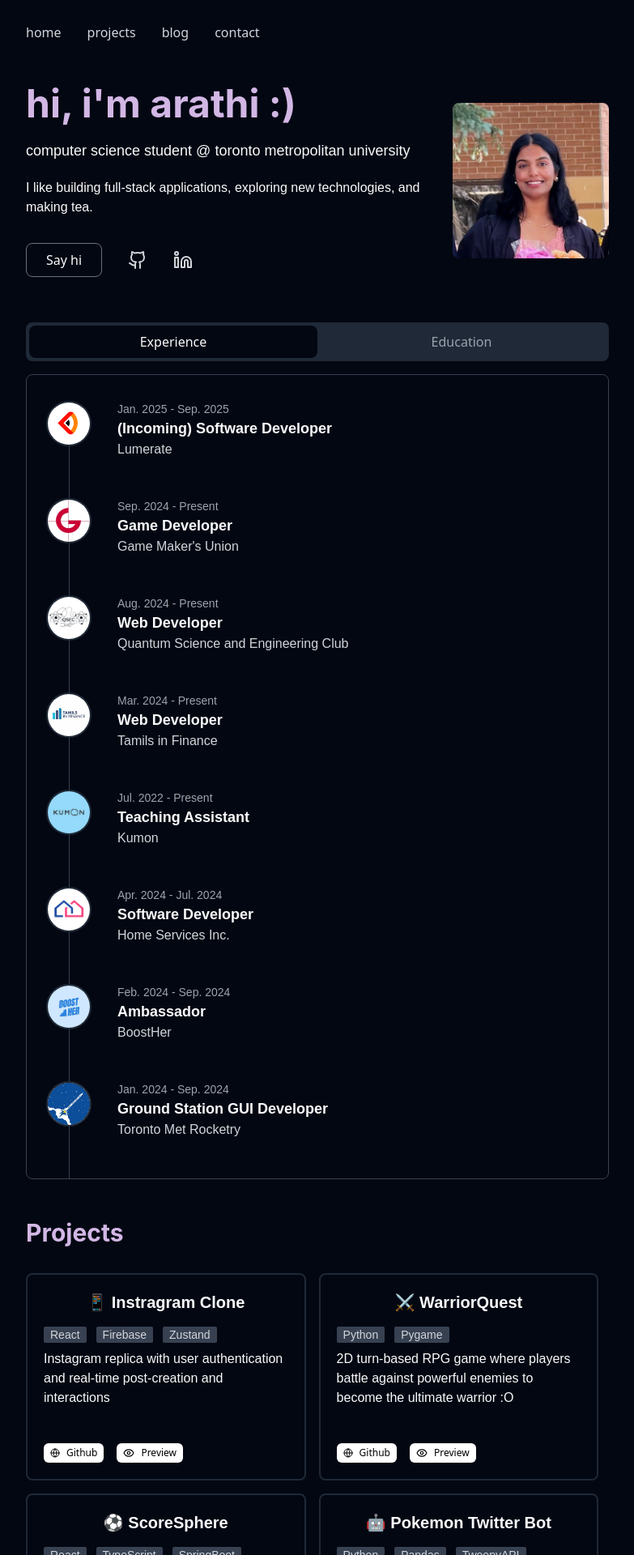
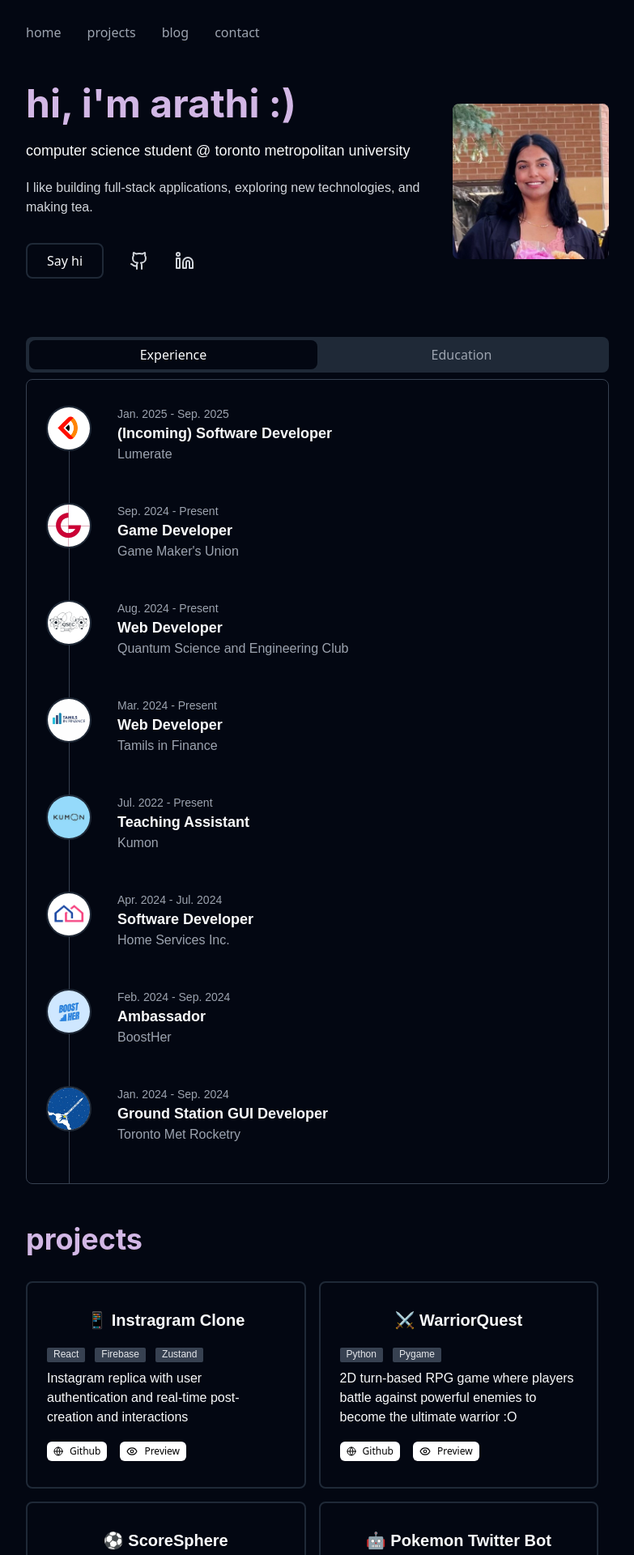
Before and after one commit to avallip443/arathi, a React (Vite) app: page / in a window 1280 px wide. Shown: the top 1920 px of the page at 81% size, without its empty margins (248-1031 px from the left). Built offline with nearby package versions, Linux system fonts and the light colour scheme.

Commit message:
update styling

```diff
--- a/src/components/about/About.tsx
+++ b/src/components/about/About.tsx
@@ -6,20 +6,20 @@ const About: React.FC = () => {
     <div className="py-6">
       <div className="flex gap-8">
         <div className="w-4/5">
-          <h1 className="text-5xl font-bold pb-5 text-[#d2b7e5]">
+          <h1 className="text-5xl pb-5">
             hi, i'm arathi :)
           </h1>
           <h4 className="text-lg pb-5">
             computer science student @ toronto metropolitan university
           </h4>
-          <p className="pb-8">
+          <p className="text-gray-300 pb-8">
             I like building full-stack applications, exploring new technologies,
             and making tea.
           </p>
 
           <div className="flex gap-8 items-center">
             <a href="mailto:avallpipuranathan@gmail.com">
-              <button className="px-6 py-2 border border-gray-500 rounded-lg hover:bg-gray-800 hover:border-[#d2b7e5] hover:text-[#d2b7e5]">
+              <button className="px-6 py-2 border-2 border-gray-800 rounded-lg hover:bg-gray-800 hover:border-[#d2b7e5] hover:text-[#d2b7e5]">
                 Say hi
               </button>
             </a>
--- a/src/components/experience/Card.tsx
+++ b/src/components/experience/Card.tsx
@@ -33,7 +33,7 @@ const Card: React.FC<CardProps> = ({
           {start} - {end}
         </p>
         <h3 className="font-semibold text-lg">{title}</h3>
-        <h4 className="text-gray-300">{name}</h4>
+        <h4 className="text-gray-400">{name}</h4>
         <ul className="mt-2 list-disc list-inside">
           {description && description.map((desc, index) => (
             <li key={index} className="text-gray-300 text-sm">
--- a/src/components/experience/Experience.tsx
+++ b/src/components/experience/Experience.tsx
@@ -8,12 +8,12 @@ const Experience: React.FC = () => {
   const [activeTab, setActiveTab] = useState<Tab>("Experience");
 
   return (
-    <div className="pt-8">
+    <div className="pt-12">
       {/* Tabs */}
       <div className="flex rounded-lg bg-gray-800 p-1">
         <button
           onClick={() => setActiveTab("Experience")}
-          className={`flex-1 py-2 text-center rounded-lg ${
+          className={`flex-1 py-1.5 text-center rounded-lg ${
             activeTab === "Experience" ? "bg-[#030712]" : "text-gray-400"
           }`}
         >
@@ -21,7 +21,7 @@ const Experience: React.FC = () => {
         </button>
         <button
           onClick={() => setActiveTab("Education")}
-          className={`flex-1 py-2 text-center rounded-lg ${
+          className={`flex-1 py-1.5 text-center rounded-lg ${
             activeTab === "Education" ? "bg-[#030712]" : "text-gray-400"
           }`}
         >
@@ -30,7 +30,7 @@ const Experience: React.FC = () => {
       </div>
 
       {/* Tab Content */}
-      <div className="mt-4">
+      <div className="mt-2">
         {activeTab === "Education" && (
           <div>
             <EducationList />
--- a/src/components/nav/NavBar.tsx
+++ b/src/components/nav/NavBar.tsx
@@ -12,7 +12,7 @@ const NavBar: React.FC = () => {
   //     <header className="sticky top-0 z-50 bg-background/75 py-6 backdrop-blur-sm">
 
   return (
-    <nav className="flex items-center py-7 text-gray-300">
+    <nav className="flex items-center py-7 text-gray-400">
       <ul className="flex gap-4 sm:gap-8">
         {navlinks.map((nav, id) => (
           <li key={id} className="hover:text-[#d2b7e5] cursor-pointer">
--- a/src/components/projects/ProjectCard.tsx
+++ b/src/components/projects/ProjectCard.tsx
@@ -19,15 +19,15 @@ const Card: React.FC<CardProps> = ({
   const toolsArray = tools.split(", ");
 
   return (
-    <div className="h-64 flex flex-col justify-between p-5 border-2 border-gray-800 rounded-lg">
+    <div className="h-64 flex flex-col justify-between px-6 py-8 border-2 border-gray-800 rounded-lg">
       <div>
-        <h3 className="font-semibold text-xl text-center mb-4">{name}</h3>
+        <h3 className="font-semibold text-xl text-center mb-5">{name}</h3>
 
         <div className="flex flex-wrap gap-x-3 gap-y-2">
           {toolsArray.map((tool, index) => (
             <p
               key={index}
-              className="text-gray-300 text-sm bg-gray-700 px-2 rounded-sm"
+              className="text-gray-200 hover:text-[#d2b7e5] text-xs bg-gray-700 px-2 pb-0.5 rounded-sm"
             >
               {tool}
             </p>
@@ -39,14 +39,14 @@ const Card: React.FC<CardProps> = ({
 
       <div className="flex gap-4 mt-2">
         <a href={github} target="_blank" rel="noopener noreferrer">
-          <button className="flex items-center bg-white text-black rounded-md px-2 text-xs hover:bg-gray-200">
+          <button className="flex items-center bg-white text-black rounded-md px-2 text-xs hover:bg-[#d2b7e5]">
             <Globe className="w-3 mr-2" />
             Github
           </button>
         </a>
         {preview && (
           <a href={preview} target="_blank" rel="noopener noreferrer">
-            <button className="flex items-center bg-white text-black rounded-md px-2 text-xs hover:bg-gray-200">
+            <button className="flex items-center bg-white text-black rounded-md px-2 text-xs hover:bg-[#d2b7e5]">
               <Eye className="w-3.5 mr-2" />
               Preview
             </button>
--- a/src/components/projects/Projects.tsx
+++ b/src/components/projects/Projects.tsx
@@ -4,7 +4,7 @@ import ProjectsList from "./ProjectsList";
 const Projects: React.FC = () => {
   return (
     <div className="py-12">
-      <h1 className="font-bold text-3xl">Projects</h1>
+      <h1 className="text-4xl">projects</h1>
       <ProjectsList />
     </div>
   );
--- a/src/components/projects/ProjectsList.tsx
+++ b/src/components/projects/ProjectsList.tsx
@@ -11,7 +11,7 @@ const ProjectsList: React.FC = () => {
             description={proj.description}
             tools={proj.tools}
             github={proj.github}
-            preview={proj.preview || "Present"}
+            preview={proj.preview}
           />
         </div>
       ))}
```
